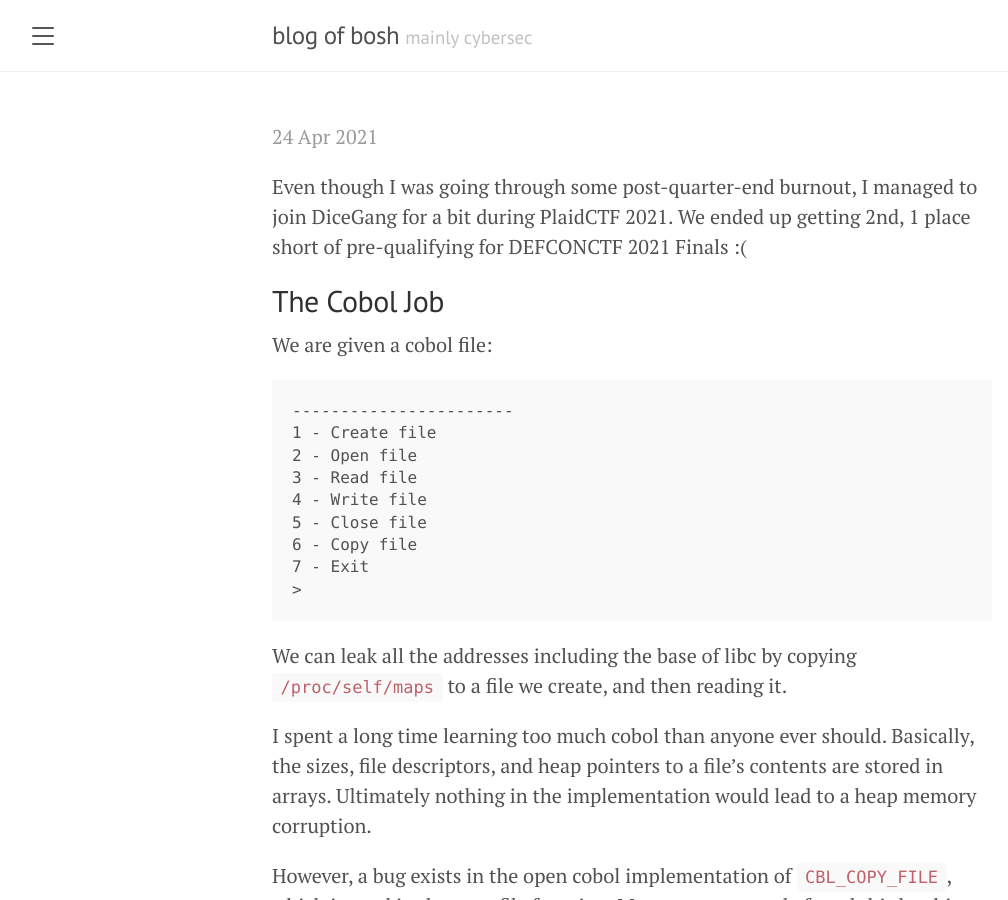
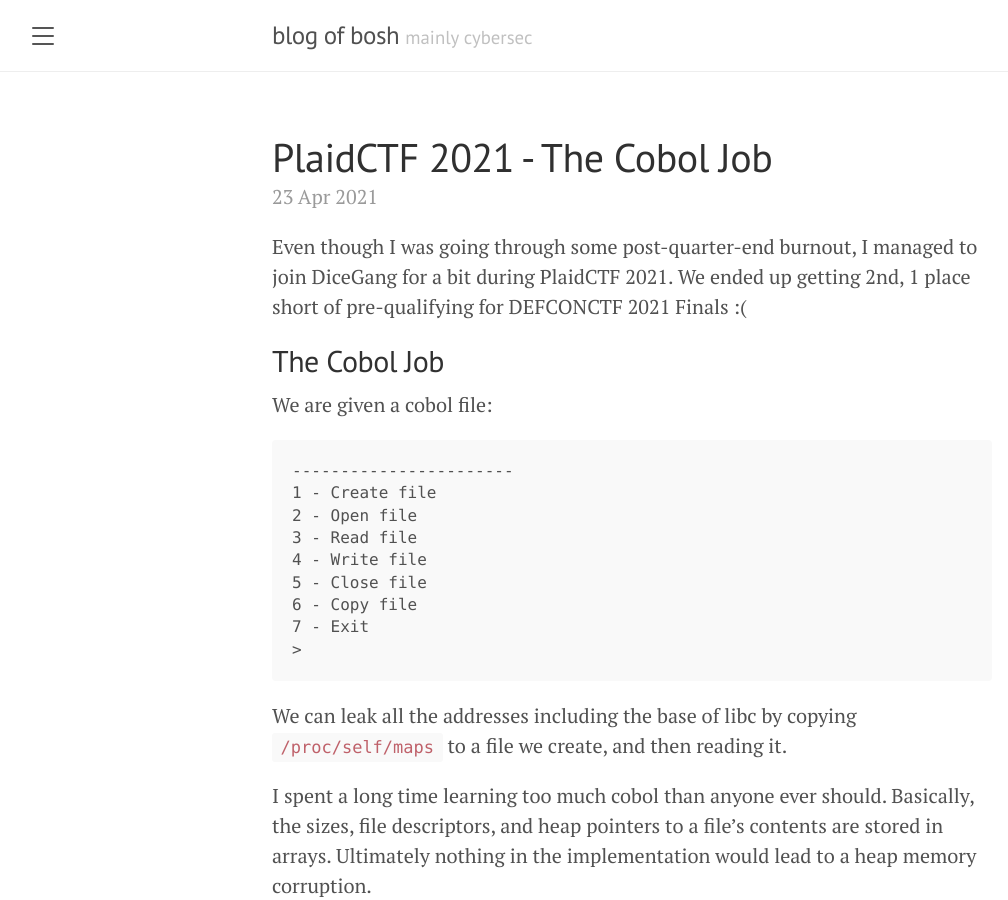
Before and after one commit to joshdabosh/blog, a Jekyll site: the page built from _posts/2021-04-23-plaidctf-cobol.md, in a window 1280 px wide and 900 px high. Shown: the whole window, without its empty margins (8-1016 px from the left). Built offline with Jekyll 4.4.1, drawn with Linux system fonts in a browser that asks for light colours; our own code applies the rules of GitHub Pages for plain Markdown files.

Commit message:
broken title

```diff
--- a/_posts/2021-04-23-plaidctf-cobol.md
+++ b/_posts/2021-04-23-plaidctf-cobol.md
@@ -1,6 +1,6 @@
 ---
 layout: post
-title: PlaidCTF 2021: The Cobol Job
+title: PlaidCTF 2021 - The Cobol Job
 ---
 Even though I was going through some post-quarter-end burnout, I managed to join DiceGang for a bit during PlaidCTF 2021. We ended up getting 2nd, 1 place short of pre-qualifying for DEFCONCTF 2021 Finals :(
 
```
